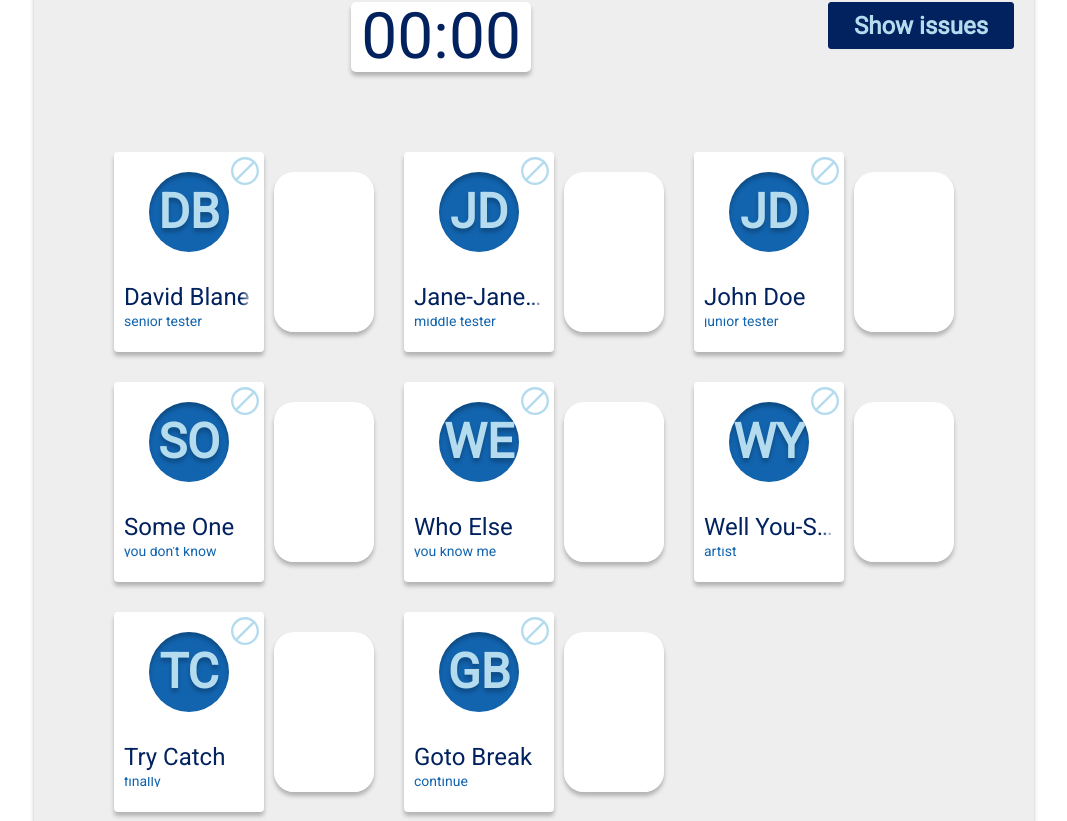
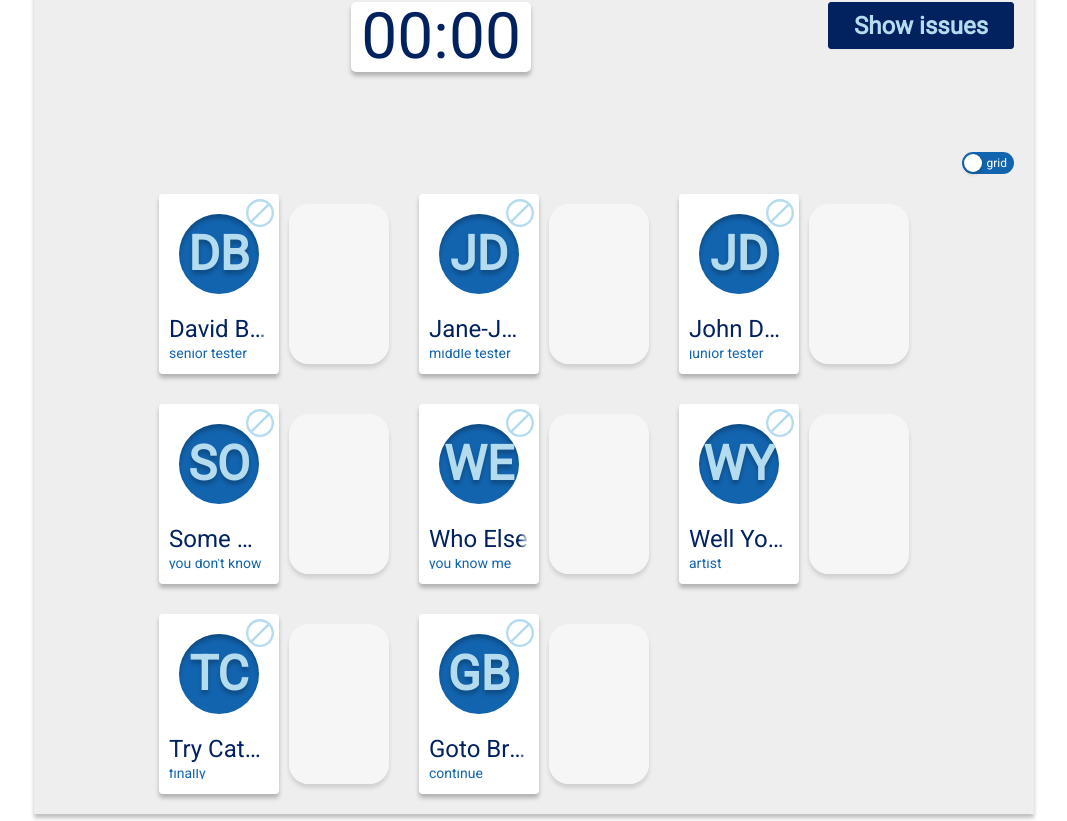
Before and after one commit to fronte-finem/RSS_React-2021Q3_Team-33_Pointing-Poker, a React (Vite) app: page /demo/game in a window 1280 px wide. Shown: the part 459-1280 px from the top of the page, without its empty margins (106-1173 px from the left). Built offline with nearby package versions, Linux system fonts and the light colour scheme.

Commit message:
refactor: add list/grid layouts for users and cards

```diff
--- a/client/src/components/pages/game/cards/cards.styles.tsx
+++ b/client/src/components/pages/game/cards/cards.styles.tsx
@@ -6,9 +6,18 @@ export const StyledCards = styled.div`
   --game-card-score-font-size: 65px;
   --game-card-score-name-font-size: 20px;
   --game-card-score-name-offset-h: 15px;
+
+  display: flex;
+  flex-direction: column;
+  gap: 20px;
 `;
 
-export const List = styled.ul`
+export const Settings = styled.div`
+  display: flex;
+  justify-content: flex-end;
+`;
+
+export const Grid = styled.ul`
   width: 100%;
   display: grid;
   grid-template-columns: repeat(auto-fill, var(--game-card-width));
@@ -22,6 +31,24 @@ export const List = styled.ul`
   list-style: none;
 `;
 
+export const List = styled.ul`
+  width: 100%;
+  display: flex;
+  gap: 20px;
+
+  overflow: auto;
+
+  margin: 0;
+  padding: 10px 0;
+  list-style: none;
+
+  mask: linear-gradient(to right, #fff0, #fff 5% 95%, #fff0);
+`;
+
 export const Item = styled.li`
   display: block;
 `;
+
+export const BumperItem = styled(Item)`
+  flex: 0 0 calc(0.25 * var(--game-card-width));
+`;
--- a/client/src/components/pages/game/cards/cards.tsx
+++ b/client/src/components/pages/game/cards/cards.tsx
@@ -1,21 +1,45 @@
 import React from 'react';
 import { observer } from 'mobx-react-lite';
 import { useStateService } from '@client/providers/state-service';
-import { GameCard } from '@client/components/shared/game-card/game-card';
-import { Item, List, StyledCards } from './cards.styles';
+import { ActiveGameCard } from '@client/components/shared/game-card/game-card';
+import { Toggle } from '@client/components/shared/toggle/toggle';
+import {
+  BumperItem,
+  Item,
+  Grid,
+  List,
+  StyledCards,
+  Settings,
+} from './cards.styles';
 
 export const Cards = observer(function Cards() {
-  const { gameState } = useStateService();
+  const { gameState, modalState } = useStateService();
+
+  if (!gameState.roundIssueId) return null;
+
+  const Container = modalState.cardsCompact ? List : Grid;
+  const bumper = modalState.cardsCompact ? <BumperItem /> : null;
 
   return (
     <StyledCards>
-      <List>
-        {gameState.settings.cardsDeck.map((score) => (
+      <Settings>
+        <Toggle
+          unCheckedChildren="grid"
+          checkedChildren="list"
+          defaultChecked={modalState.cardsCompact}
+          onChange={(checked) => modalState.setCardsCompact(checked)}
+        />
+      </Settings>
+
+      <Container>
+        {bumper}
+        {gameState.cardsDeck.map((score) => (
           <Item key={score}>
-            <GameCard score={score} />
+            <ActiveGameCard score={score} />
           </Item>
         ))}
-      </List>
+        {bumper}
+      </Container>
     </StyledCards>
   );
 });
--- a/client/src/components/pages/game/users/game-card-round.tsx
+++ b/client/src/components/pages/game/users/game-card-round.tsx
@@ -8,19 +8,29 @@ import { isNoneScore } from '@shared/api-types/game-card-settings';
 import { GameCardFront } from '@client/components/shared/game-card/game-card-front';
 import { LogoSvg } from '@client/components/app/header/logo';
 import { useStateService } from '@client/providers/state-service';
+import {
+  CheckCircleOutlined,
+  CloseCircleOutlined,
+  QuestionCircleOutlined,
+} from '@ant-design/icons';
 
 export const GameCardRoundResult = observer(
   ({ score, className }: GameCardProps) => {
     const { gameState } = useStateService();
 
     const front = isNoneScore(score) ? (
-      <div>{gameState.currentIssue ? '😴' : ''}</div>
+      <div>{gameState.currentIssue ? <CloseCircleOutlined /> : ''}</div>
     ) : (
       <GameCardFront score={score} />
     );
 
     return (
-      <GameCardBase className={className} front={front} back={<LogoSvg />} />
+      <GameCardBase
+        invisible={isNoneScore(score)}
+        className={className}
+        front={front}
+        back={<LogoSvg />}
+      />
     );
   }
 );
@@ -40,14 +50,22 @@ export const GameCardLogos = observer(
 
 export const GameCardUserThinking = observer(
   ({ className }: { className?: string }) => {
-    const side = <div>🤔</div>;
+    const side = (
+      <div>
+        <QuestionCircleOutlined />
+      </div>
+    );
     return <GameCardBase className={className} front={side} back={side} />;
   }
 );
 
 export const GameCardUserDecided = observer(
   ({ className }: { className?: string }) => {
-    const side = <div>👌</div>;
+    const side = (
+      <div>
+        <CheckCircleOutlined />
+      </div>
+    );
     return <GameCardBase className={className} front={side} back={side} />;
   }
 );
--- a/client/src/components/pages/game/users/user-progress.styles.tsx
+++ b/client/src/components/pages/game/users/user-progress.styles.tsx
@@ -14,8 +14,8 @@ export const ProgressPair = styled.div`
 `;
 
 export const StyledUserCard = styled(UserCard)`
-  --user-card-width: 150px;
-  --user-card-height: 200px;
+  --user-card-width: 120px;
+  --user-card-height: 180px;
   --user-card-controls-position: absolute;
   --user-card-controls-padding: 5px;
   --user-card-font-size-name: 1.2em;
--- a/client/src/components/pages/game/users/user-progress.tsx
+++ b/client/src/components/pages/game/users/user-progress.tsx
@@ -25,9 +25,9 @@ export const UserProgress = observer(function UserProgress({ user }: Props) {
 
   if (gameState.roundRun) {
     card = isInProgress ? (
+      <StyledGameCardUserDecided />
+    ) : (
       <StyledGameCardUserThinking />
-    ) : (
-      <StyledGameCardUserDecided />
     );
   } else {
     card = <StyledGameCardRoundResult score={gameState.getScore(user.id)} />;
--- a/client/src/components/pages/game/users/users.styles.tsx
+++ b/client/src/components/pages/game/users/users.styles.tsx
@@ -1,7 +1,18 @@
 import styled from 'styled-components';
 
 export const StyledUsers = styled.div`
-  --cell-width: 260px;
+  display: flex;
+  flex-direction: column;
+  gap: 20px;
+`;
+
+export const Settings = styled.div`
+  display: flex;
+  justify-content: flex-end;
+`;
+
+export const Grid = styled.div`
+  --cell-width: 230px;
   width: 100%;
   display: grid;
   grid-template-columns: repeat(auto-fill, var(--cell-width));
@@ -11,3 +22,18 @@ export const StyledUsers = styled.div`
   align-items: center;
   grid-gap: 30px;
 `;
+
+export const List = styled.div`
+  width: 100%;
+  display: flex;
+  gap: 30px;
+  padding: 10px 0;
+
+  overflow: auto;
+
+  mask: linear-gradient(to right, #fff0, #fff 5% 95%, #fff0);
+`;
+
+export const BumperItem = styled.div`
+  flex: 0 0 30px;
+`;
--- a/client/src/components/pages/game/users/users.tsx
+++ b/client/src/components/pages/game/users/users.tsx
@@ -1,20 +1,37 @@
 import { observer } from 'mobx-react-lite';
 import { useStateService } from '@client/providers/state-service';
 import React from 'react';
+import { Toggle } from '@client/components/shared/toggle/toggle';
 import { UserProgress } from './user-progress';
-import { StyledUsers } from './users.styles';
+import { StyledUsers, BumperItem, Grid, List, Settings } from './users.styles';
 
 export const Users = observer(function Users() {
-  const { gameState } = useStateService();
+  const { gameState, modalState } = useStateService();
+
+  const Container = modalState.usersCompact ? List : Grid;
+  const bumper = modalState.usersCompact ? <BumperItem /> : null;
 
   return (
     <StyledUsers>
+      <Settings>
+        <Toggle
+          unCheckedChildren="grid"
+          checkedChildren="list"
+          defaultChecked={modalState.usersCompact}
+          onChange={(checked) => modalState.setUsersCompact(checked)}
+        />
+      </Settings>
+
+      <Container>
+        {bumper}
         {gameState.settings.dealerGamer ? (
           <UserProgress user={gameState.getDealer()} />
         ) : null}
         {gameState.getGamers().map((user) => (
           <UserProgress key={user.id} user={user} />
         ))}
+        {bumper}
+      </Container>
     </StyledUsers>
   );
 });
```
Lines whose indentation alone changed are shown as unchanged.
